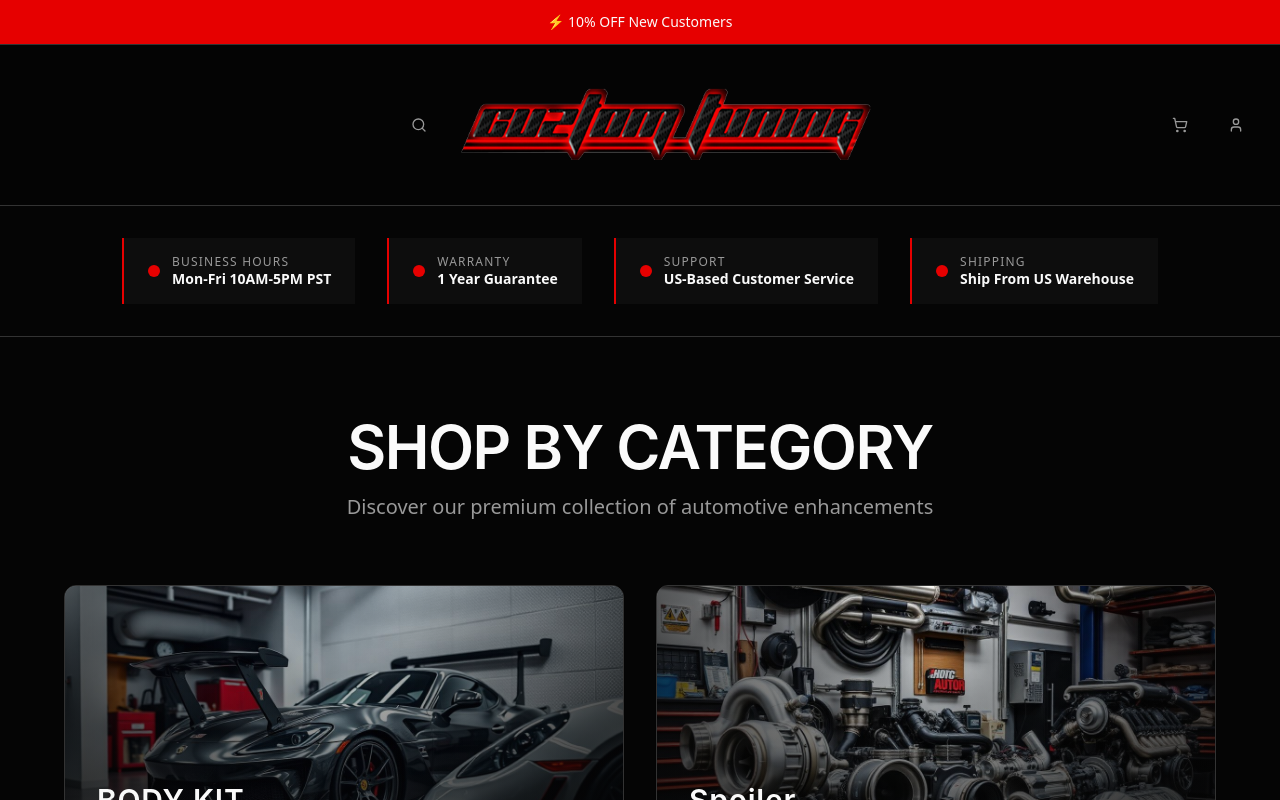
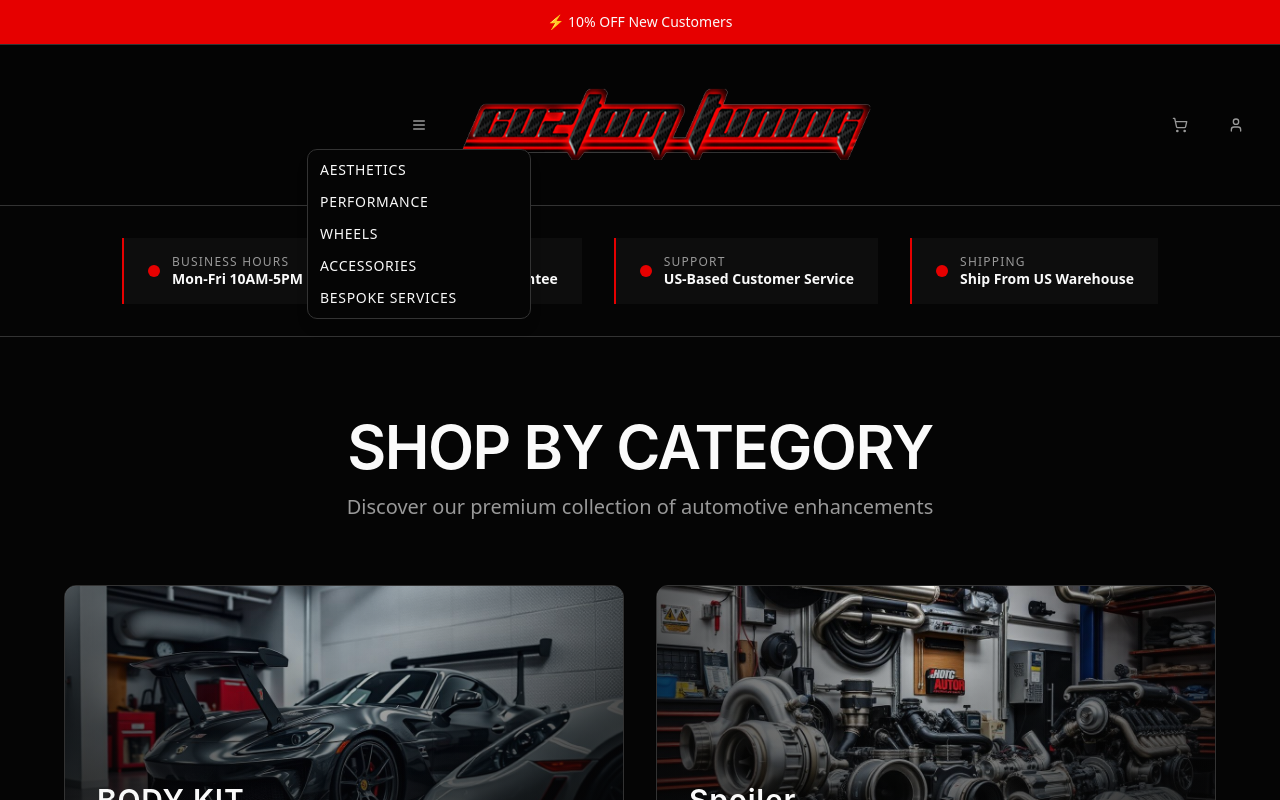
Before and after one commit to jm5349/pixel-perfect-clone-886, a React (Vite) app: page / in a window 1280 px wide. Both pictures are taken after a click on the button 418 px from the left and 125 px from the top of the page. Shown: the top 800 px of the page. Built offline with nearby package versions, Linux system fonts and the light colour scheme.

Commit message:
Replace button with dropdown menu
Replaced the button with a dropdown menu button in the header.
- edited `src/components/Header.tsx

```diff
--- a/src/components/Header.tsx
+++ b/src/components/Header.tsx
@@ -71,9 +71,22 @@ const Header = () => {
               {/* Logo - Center with Search */}
               <div className="flex items-center justify-center flex-1">
                 <div className="flex items-center space-x-4">
-                  <Button variant="ghost" size="icon" className="text-muted-foreground hover:text-primary">
-                    <Search className="h-5 w-5" />
-                  </Button>
+                  <DropdownMenu>
+                    <DropdownMenuTrigger asChild>
+                      <Button variant="ghost" size="icon" className="text-muted-foreground hover:text-primary">
+                        <Menu className="h-5 w-5" />
+                      </Button>
+                    </DropdownMenuTrigger>
+                    <DropdownMenuContent className="w-56 bg-background border border-border shadow-lg z-50">
+                      {navItems.map((item, index) => (
+                        <DropdownMenuItem key={index} asChild>
+                          <a href={`#${item.toLowerCase().replace(' ', '-')}`} className="text-sm font-medium text-foreground hover:text-primary transition-colors tracking-wider cursor-pointer">
+                            {item}
+                          </a>
+                        </DropdownMenuItem>
+                      ))}
+                    </DropdownMenuContent>
+                  </DropdownMenu>
                   <img
                     src="/lovable-uploads/8e5d317a-b86d-44bf-859d-d1c8bfc9d23b.png"
                     alt="Custom Tuning Company Logo"
```
